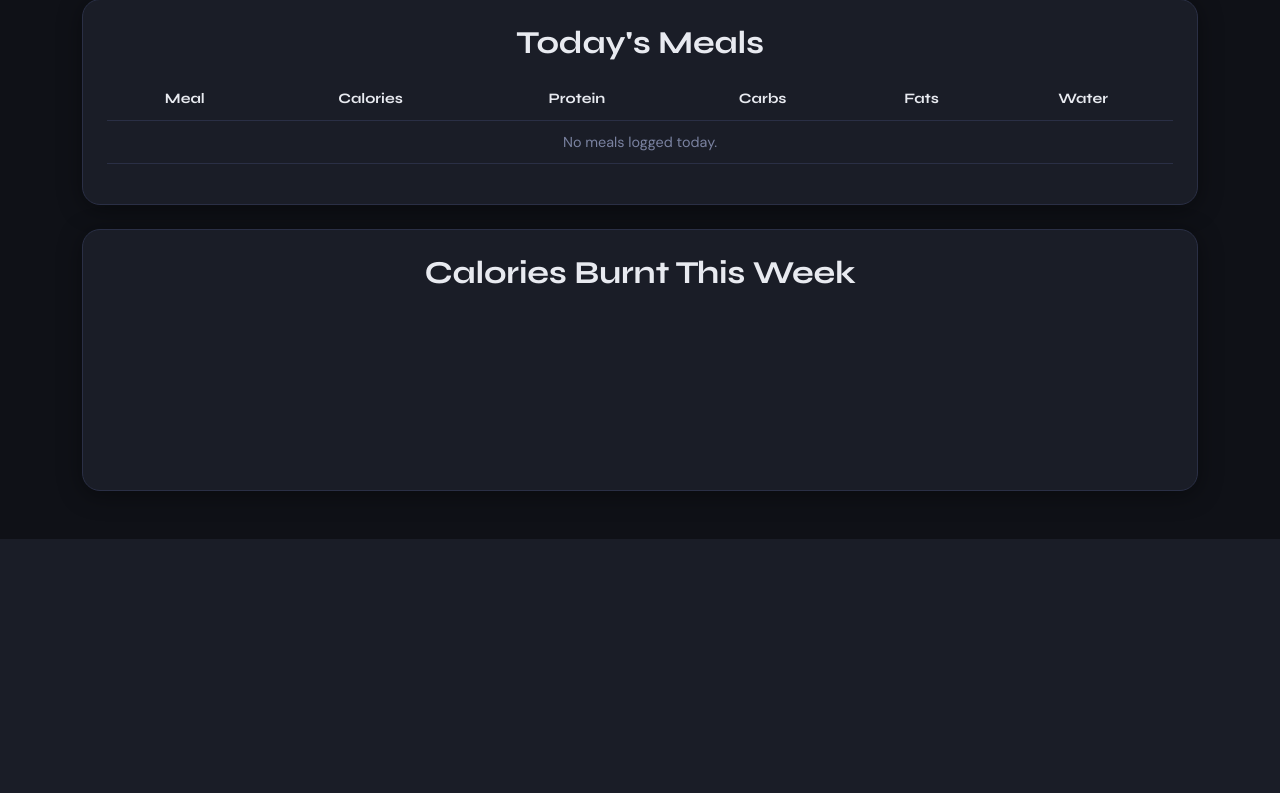
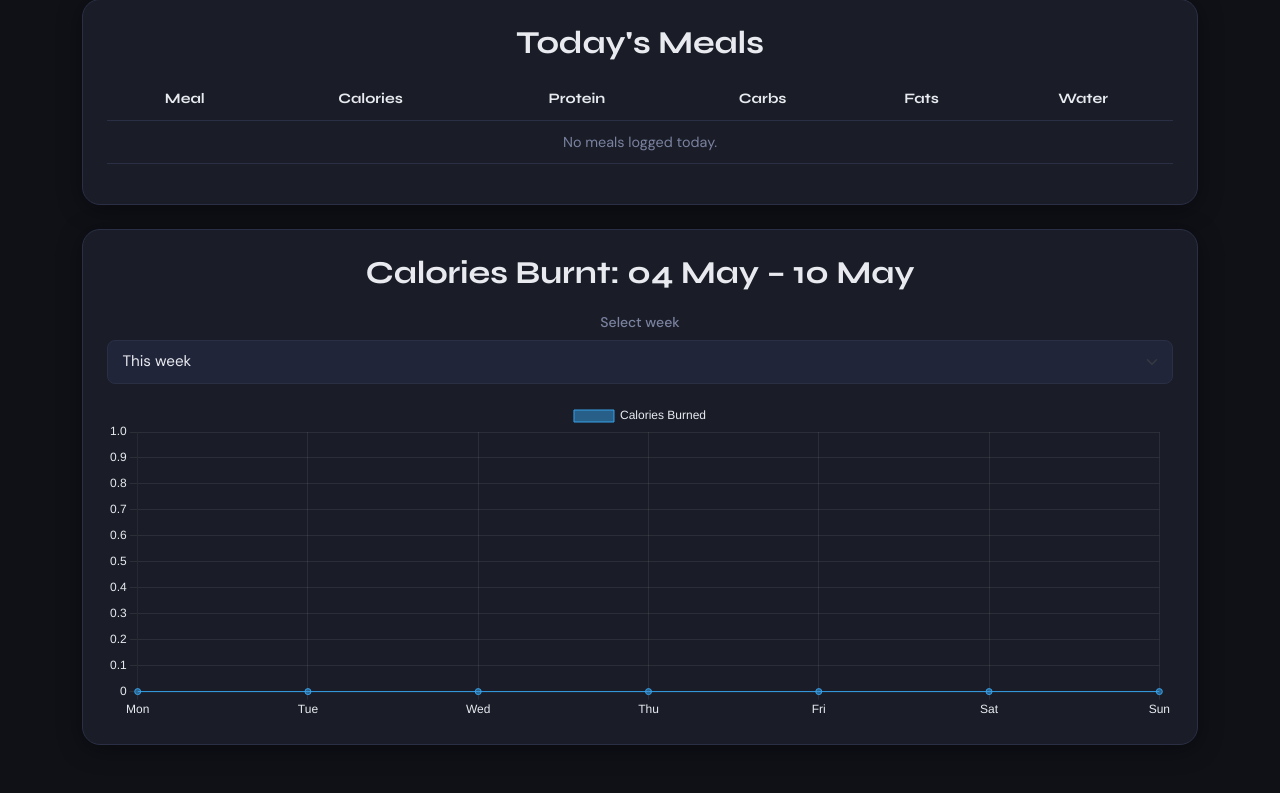
Before and after one commit to Noah4649/CITS3403GroupProject, a Flask app: page /calories in a window 1280 px wide. Shown: the part 613-1406 px from the top of the page. Before the commit the page ends 1152 px from the top, so only its background shows below. Run offline with Flask 3, Linux system fonts and the light colour scheme; the visitor is signed in with stand-in values (Sample User, id 1); data that the repository does not hold is empty; a map, chart or similar area stays blank; some libraries are stand-ins or nearby versions.

Commit message:
connected weekly calories burnt chart to database

```diff
--- a/app/routes.py
+++ b/app/routes.py
@@ -1,7 +1,7 @@
 from flask import Blueprint, render_template, redirect, url_for, request, flash
 from flask_login import login_user, logout_user, login_required, current_user
 from werkzeug.security import generate_password_hash, check_password_hash
-from datetime import date
+from datetime import date, timedelta
 from app import db
 from app.models import User, Workout, Meal, Achievement, Exercise, Feedback, Goal
 
@@ -331,6 +331,37 @@ def calories():
     burn_progress = min(round((total_calories_burned / calorie_burn_goal) * 100), 100) if calorie_burn_goal else 0
     calories_remaining = max(calorie_burn_goal - total_calories_burned, 0)
 
+
+    # Weekly chart data: Monday to Sunday
+    selected_week = request.args.get('week', 'this')
+
+    start_of_this_week = today - timedelta(days=today.weekday())  # Monday
+
+    if selected_week == 'last':
+        week_start = start_of_this_week - timedelta(days=7)
+    elif selected_week == 'two_weeks_ago':
+        week_start = start_of_this_week - timedelta(days=14)
+    else:
+        selected_week = 'this'
+        week_start = start_of_this_week
+
+    week_end = week_start + timedelta(days=6)  # Sunday
+
+    week_labels = []
+    week_burned_data = []
+
+    for i in range(7):
+        day = week_start + timedelta(days=i)
+
+        daily_workouts = Workout.query.filter_by(user_id=current_user.id).filter(
+            db.func.date(Workout.date) == day
+        ).all()
+
+        daily_total_burned = sum(workout.calories_burned or 0 for workout in daily_workouts)
+
+        week_labels.append(day.strftime('%a'))
+        week_burned_data.append(daily_total_burned)
+
     return render_template(
         'calories-page.html',
         meals=meals,
@@ -339,7 +370,12 @@ def calories():
         net_calories=net_calories,
         calorie_burn_goal=calorie_burn_goal,
         burn_progress=burn_progress,
-        calories_remaining=calories_remaining
+        calories_remaining=calories_remaining,
+        selected_week=selected_week,
+        week_start=week_start,
+        week_end=week_end,
+        week_labels=week_labels,
+        week_burned_data=week_burned_data
     )
 
 # ─── Leaderboard ────────────────────────────────────────
--- a/app/templates/calories-page.html
+++ b/app/templates/calories-page.html
@@ -124,16 +124,81 @@
             </div>
         </section>
 
-        <!-- Weekly chart placeholder -->
+        <!-- Weekly calories chart -->
         <section class="mb-4">
             <div class="card app-card h-100 text-center">
                 <div class="card-body">
-                    <h2 class="section-title section-title-lg text-center">Calories Burnt This Week</h2>
-                    <canvas id="caloriesChart"></canvas>
+                    <h2 class="section-title section-title-lg text-center">
+                        Calories Burnt: {{ week_start.strftime('%d %b') }} – {{ week_end.strftime('%d %b') }}
+                    </h2>
+
+                    <form method="GET" action="{{ url_for('main.calories') }}" class="mb-3">
+                        <label for="week" class="form-label">Select week</label>
+
+                        <select name="week" id="week" class="form-select" onchange="this.form.submit()">
+                            <option value="this" {% if selected_week == 'this' %}selected{% endif %}>This week</option>
+                            <option value="last" {% if selected_week == 'last' %}selected{% endif %}>Last week</option>
+                            <option value="two_weeks_ago" {% if selected_week == 'two_weeks_ago' %}selected{% endif %}>Two weeks ago</option>
+                        </select>
+                    </form>
+
+                    <div style="height: 320px;">
+                        <canvas id="caloriesChart"></canvas>
+                    </div>
                 </div>
             </div>
         </section>
 
     </div>
 
+    <script src="https://cdn.jsdelivr.net/npm/chart.js"></script>
+
+    <script>
+        const caloriesChart = document.getElementById('caloriesChart');
+
+        if (caloriesChart) {
+            new Chart(caloriesChart, {
+                type: 'line',
+                data: {
+                    labels: {{ week_labels | tojson }},
+                    datasets: [{
+                        label: 'Calories Burned',
+                        data: {{ week_burned_data | tojson }},
+                        borderWidth: 1
+                    }]
+                },
+                options: {
+                    responsive: true,
+                    maintainAspectRatio: false,
+                    scales: {
+                        y: {
+                            beginAtZero: true,
+                            ticks: {
+                                color: '#e8eaf0'
+                            },
+                            grid: {
+                                color: 'rgba(255, 255, 255, 0.08)'
+                            }
+                        },
+                        x: {
+                            ticks: {
+                                color: '#e8eaf0'
+                            },
+                            grid: {
+                                color: 'rgba(255, 255, 255, 0.08)'
+                            }
+                        }
+                    },
+                    plugins: {
+                        legend: {
+                            labels: {
+                                color: '#e8eaf0'
+                            }
+                        }
+                    }
+                }
+            });
+        }
+    </script>
+
 {% endblock %}
```
